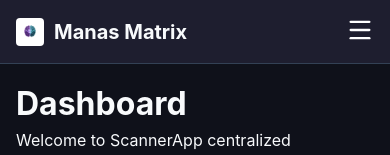
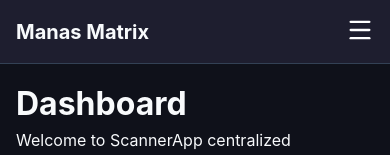
Before and after one commit to bhaveshfuerte/Manas-Mantra, a React (Vite) app in the folder frontend/: page / in a window 390 px wide. Shown: the top 155 px of the page. Built offline with nearby package versions, Linux system fonts and the light colour scheme; no server answers; sample sign-in values are in the browser's storage; what image-blob-reduce would draw is missing.

Commit message:
revert: remove newly added logo from mobile top header layout

```diff
--- a/frontend/src/components/Layout.jsx
+++ b/frontend/src/components/Layout.jsx
@@ -40,11 +40,8 @@ export default function Layout() {
     return (
         <div className="app-layout">
             {/* Mobile Top Header */}
-            <div className="mobile-header" style={{ display: 'flex', alignItems: 'center', justifyContent: 'space-between' }}>
-                <div style={{ display: 'flex', alignItems: 'center', gap: '10px' }}>
-                    <img src={globalLogo || "/logo.png"} alt="Logo" style={{ width: '28px', height: '28px', borderRadius: '4px', objectFit: 'contain', backgroundColor: '#fff', padding: '2px' }} />
-                    <h2 style={{ fontSize: '1.25rem', fontWeight: 700, margin: 0 }}>{globalName}</h2>
-                </div>
+            <div className="mobile-header">
+                <h2 style={{ fontSize: '1.25rem', fontWeight: 700, margin: 0 }}>{globalName}</h2>
                 <button onClick={toggleSidebar} style={{ background: 'none', border: 'none', color: 'white' }}>
                     {isSidebarOpen ? <X size={28} /> : <Menu size={28} />}
                 </button>
```
